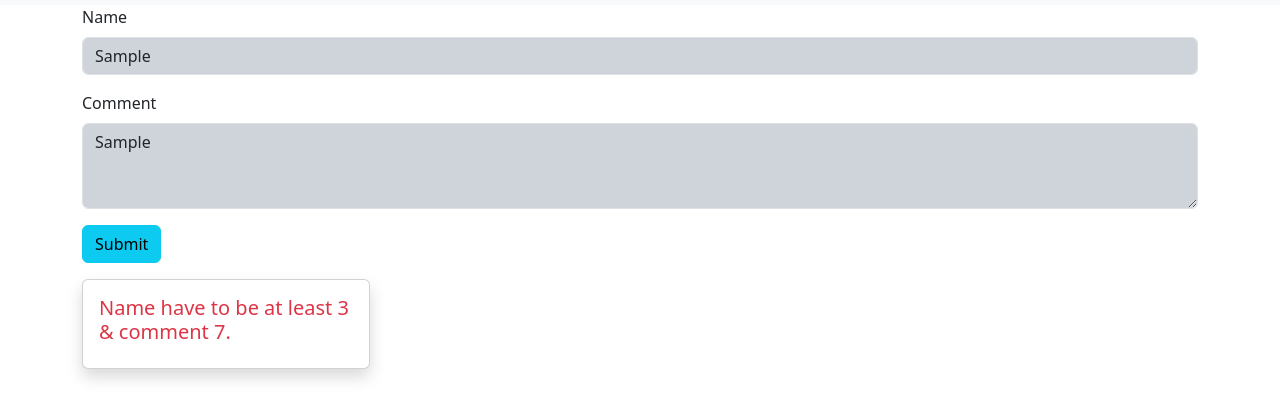
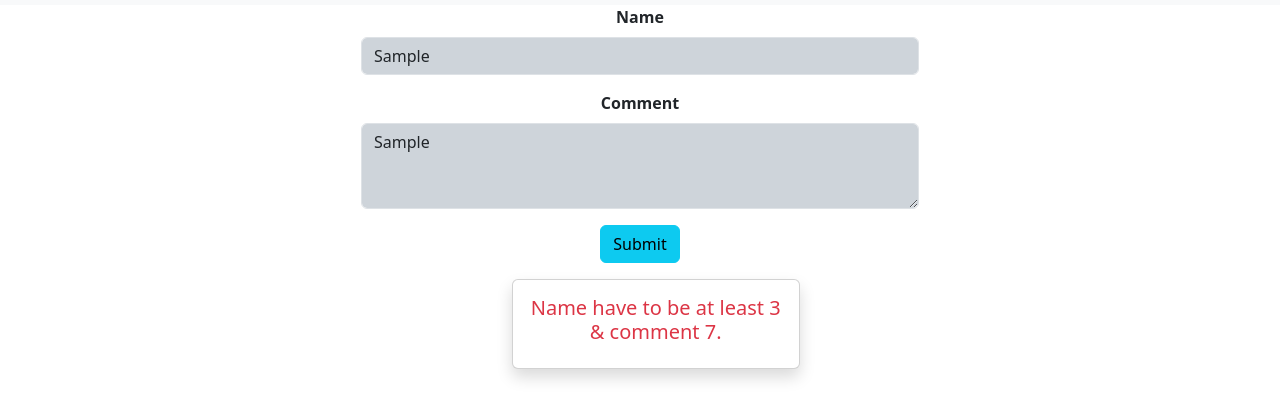
Before and after one commit to mahadihasandev/Dom-Todo-Application-Crud-, a plain HTML site: page index.html in a window 1280 px wide. Both pictures are taken after typing "Sample", "Sample" into the empty fields and a click on the button "Submit". Shown: the part 71-490 px from the top of the page. Drawn offline with Linux system fonts and the light colour scheme.

Commit message:
Ui Update & bug fix

```diff
--- a/css/style.css
+++ b/css/style.css
@@ -0,0 +1,3 @@
+.error{
+    margin-left: 27%;
+}
--- a/index.html
+++ b/index.html
@@ -4,8 +4,9 @@
     <meta charset="UTF-8">
     <meta name="viewport" content="width=device-width, initial-scale=1.0">
     <title>Document</title>
+
+    <link rel="stylesheet" href="./css/bootstrap.min.css">
     <link rel="stylesheet" href="./css/style.css">
-    <link rel="stylesheet" href="./css/bootstrap.min.css">
 </head>
 <body>
     <nav class="navbar bg-body-tertiary">
@@ -16,19 +17,24 @@
         </div>
       </nav>
     <div class="container">
-        <div class="mb-3">
-            <label for="exampleFormControlInput1" class="form-label">Name</label>
+        <div class="w-50 mx-auto text-center">
+          <div class="mb-3">
+            <label for="exampleFormControlInput1" class="form-label fw-bold">Name</label>
             <input type="text" class="form-control bg-dark-subtle name" id="exampleFormControlInput1" placeholder="name">
           </div>
           <div class="mb-3">
-            <label for="exampleFormControlTextarea1" class="form-label" >Comment</label>
+            <label for="exampleFormControlTextarea1" class="form-label fw-bold" >Comment</label>
             <textarea class="form-control bg-dark-subtle comment" id="exampleFormControlTextarea1" rows="3" placeholder="comment"></textarea>
           </div>
 
           <button type="button" class="btn btn-info mb-3 subBtn">Submit</button>
           <button type="button" class="btn btn-info mb-3 updateBtn">Update</button>
+          <div class="error d-flex flex-wrap column-gap-5"></div>
+        </div>
+
 
           <div class="allPost d-flex flex-wrap column-gap-5"></div>
+
 
     </div>
     <script src="./js/index.js"></script>
--- a/js/index.js
+++ b/js/index.js
@@ -4,6 +4,7 @@ let comment= document.querySelector(".comment");
 let subBtn=document.querySelector(".subBtn")
 let allPost=document.querySelector(".allPost");
 let updateBtn =document.querySelector(".updateBtn");
+let error=document.querySelector(".error");
 
 let indexEdit;
 let array=[];
@@ -13,13 +14,13 @@ updateBtn.style.display="none";
 subBtn.addEventListener("click",()=>{
 if(!name.value||!comment.value){
 
-  allPost.innerHTML=`<div class="card shadow" style="width: 18rem;">
+  error.innerHTML=`<div class="card shadow" style="width: 18rem;">
   <div class="card-body">
     <h5 class="card-title text-danger">Please Write something in both section.</h5>
   </div>
 </div>`
 }else if(name.value.length<3 ||comment.value.length<7 ){
-         allPost.innerHTML=`<div class="card shadow" style="width: 18rem;">
+         error.innerHTML=`<div class="card shadow" style="width: 18rem;">
   <div class="card-body">
     <h5 class="card-title text-danger">Name have to be at least 3 & comment 7.</h5>
   </div>
@@ -27,13 +28,14 @@ if(!name.value||!comment.value){
 
 }
 else{
+
   array.push({
     name:name.value,
     comment:comment.value
 });
 
-
-allPost.innerHTML=""
+error.innerHTML="";
+allPost.innerHTML="";
 display();
 name.value="";
 comment.value="";
@@ -44,7 +46,6 @@ comment.value="";
 updateBtn.addEventListener("click",()=>{
   array[indexEdit].name=name.value;
   array[indexEdit].comment=comment.value;
-
   allPost.innerHTML="";
   display();
   updateBtn.style.display="none";
```
